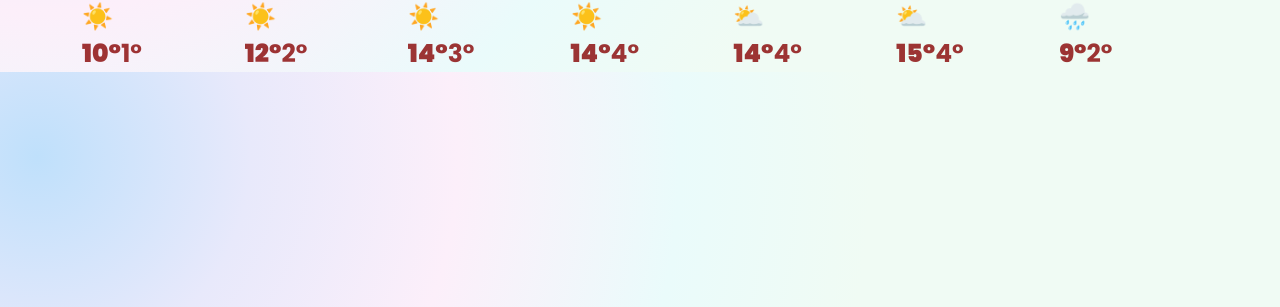
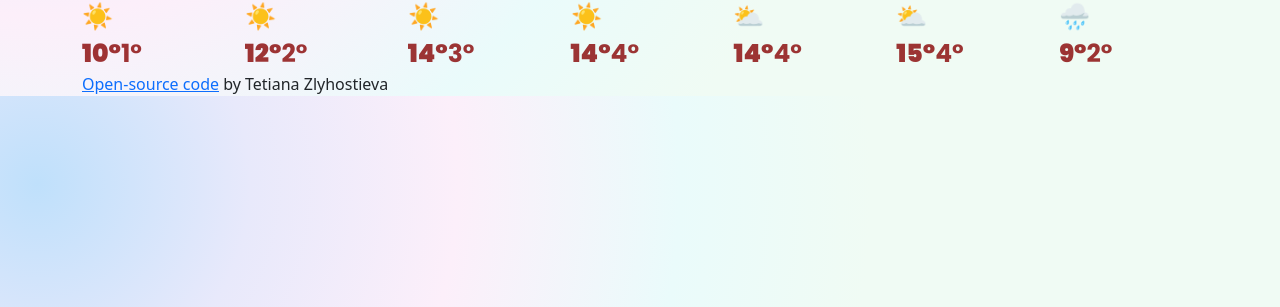
Before and after one commit to Tanyuwik/weather-app, a plain HTML site: page index.html in a window 1280 px wide. Shown: the part 493-800 px from the top of the page. Drawn offline with nearby package versions, Linux system fonts and the light colour scheme; no server answers; a web font is replaced by a local one.

Commit message:
Added link to page

```diff
--- a/index.html
+++ b/index.html
@@ -99,6 +99,11 @@
           <div class="col"><strong>9°</strong>2°</div>
         </div>
       </div>
+      <a
+        href="https://github.com/Tanyuwik/weather-app"
+        target="_blank"
+        class="website-url">Open-source code</a>
+      <span class="name">by Tetiana Zlyhostieva</span>
     </div>
     <script src="app.js"></script>
   </body>
```
